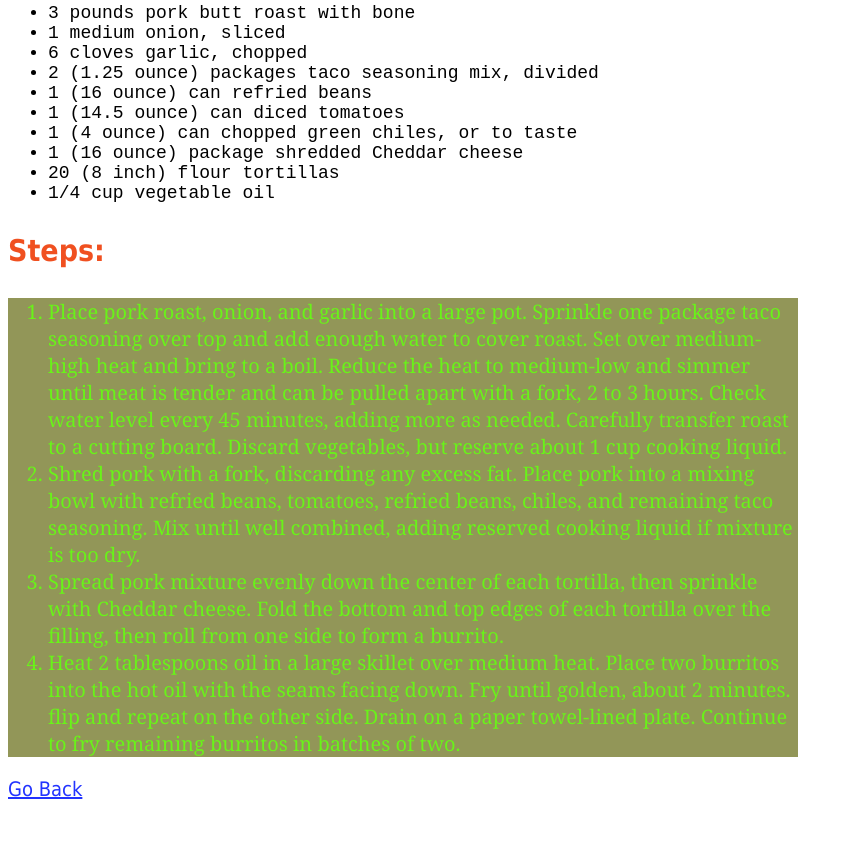
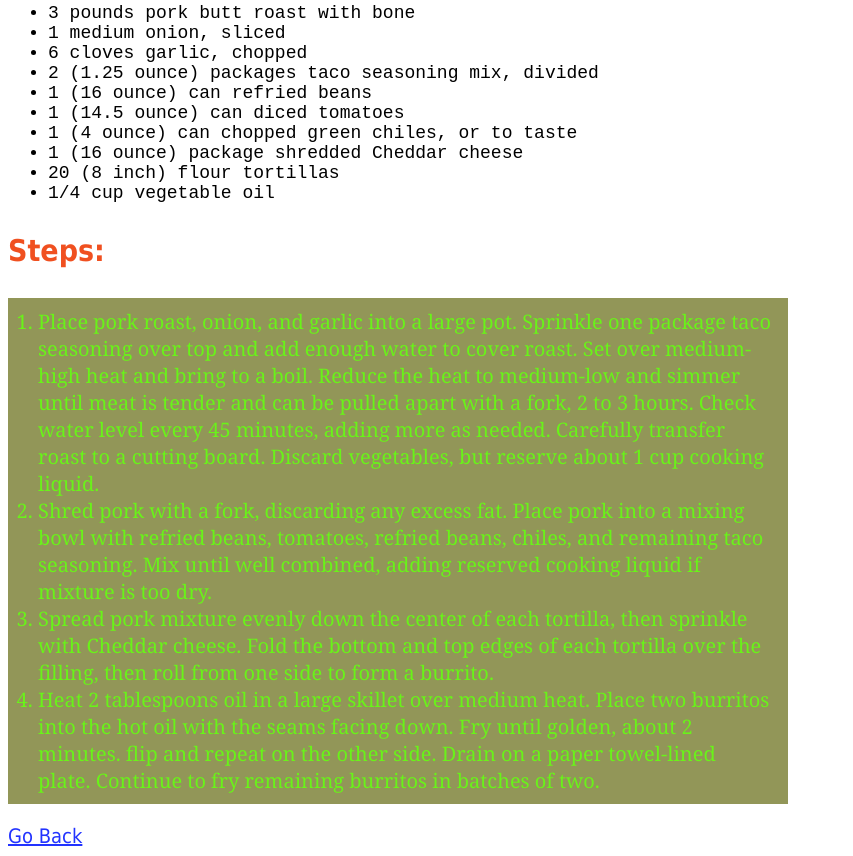
Before and after one commit to danironic/odin-05-recipes-3.0, a plain HTML site: page recipes/burritos.html in a window 1280 px wide. Shown: the part 656-1512 px from the top of the page, without its empty margins (0-853 px from the left). Before the commit the page ends 1465 px from the top, so only its background shows below. Drawn offline with Linux system fonts and the light colour scheme; files whose address does not match are found by name.

Commit message:
Set custom colors for text/bg for burritos steps

```diff
--- a/css/style.css
+++ b/css/style.css
@@ -44,13 +44,16 @@ a {
   font-size: 18px;
 }
 
-.steps {
+.steps-burritos
+ {
   background-color: rgb(146, 150, 88);
   color: #69f319;
+  padding: 10px 15px;
 }
 
 .steps li {
   font-family: "Georgia", "Times New Roman", serif;
+  margin-left: 15px;
 }
 
 #burritos {
--- a/recipes/burritos.html
+++ b/recipes/burritos.html
@@ -33,7 +33,7 @@
         </ul>
 
         <h3 class="sub-header">Steps:</h3>
-        <ol class="steps">
+        <ol class="steps steps-burritos">
             <li>
                 Place pork roast, onion, and garlic into a large pot. Sprinkle one package taco seasoning over top and add enough water to cover roast. Set over medium-high heat and bring to a boil. Reduce the heat to medium-low and simmer until meat is tender and can be pulled apart with a fork, 2 to 3 hours. Check water level every 45 minutes, adding more as needed. Carefully transfer roast to a cutting board. Discard vegetables, but reserve about 1 cup cooking liquid.
             </li>
```
Also changed, not shown: recipes/oatmeal-cookies.html (+1 -1 lines), recipes/tuna-casserole.html (+1 -1 lines).
